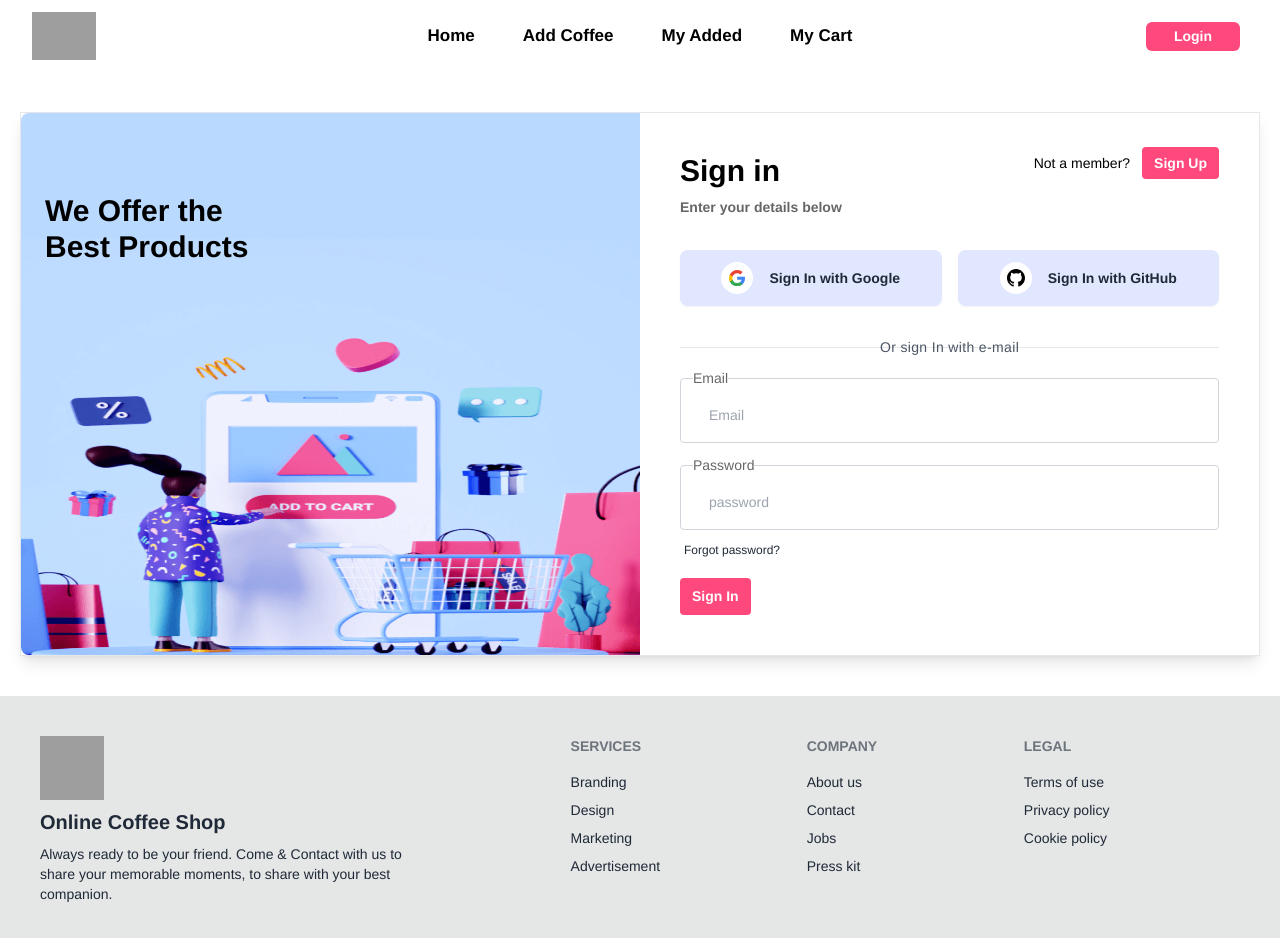
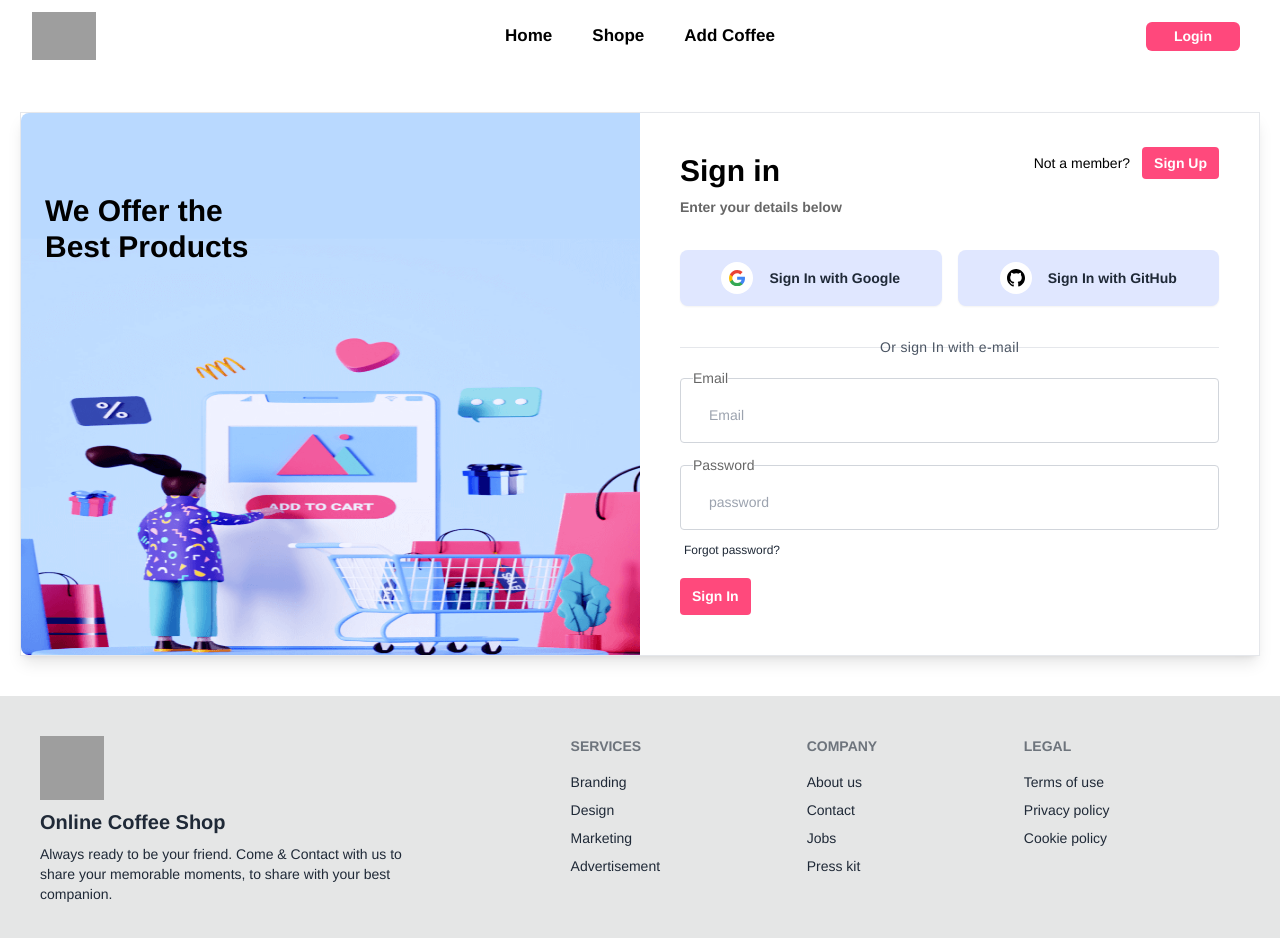
Before and after one commit to rezaulislam54/Coffee-Shop-Client, a React (Vite) app: page /login in a window 1280 px wide. Shown: the top 938 px of the page. Built offline with nearby package versions, Linux system fonts and the light colour scheme; no server answers; grey boxes are pictures that could not be loaded.

Commit message:
shope routes added

```diff
--- a/src/components/Navbar.jsx
+++ b/src/components/Navbar.jsx
@@ -38,6 +38,24 @@ const Navbar = () => {
           <a>Home</a>
         </li>
       </NavLink>
+
+      <NavLink
+        to={"/shope"}
+        className={({ isActive, isPending }) =>
+          isPending ? (
+            <Spinar></Spinar>
+          ) : isActive ? (
+            "text-primary font-semibold md:border-b-2 border-[#FF497C]"
+          ) : (
+            "font-semibold"
+          )
+        }
+      >
+        <li>
+          <a>Shope</a>
+        </li>
+      </NavLink>
+
       <NavLink
         to={"/add-coffe"}
         className={({ isActive, isPending }) =>
@@ -54,6 +72,8 @@ const Navbar = () => {
           <a>Add Coffee</a>
         </li>
       </NavLink>
+      {user && (
+        <>
           <NavLink
             to={"/myadded"}
             className={({ isActive, isPending }) =>
@@ -67,7 +87,7 @@ const Navbar = () => {
             }
           >
             <li>
-          <a>My Added</a>
+              <a>My Product</a>
             </li>
           </NavLink>
           <NavLink
@@ -87,6 +107,8 @@ const Navbar = () => {
             </li>
           </NavLink>
         </>
+      )}
+    </>
   );
   return (
     <div className="navbar bg-base-100 ">
@@ -100,7 +122,7 @@ const Navbar = () => {
         </Link>
       </div>
       <div className="navbar-center hidden lg:flex">
-        <ul className="menu menu-horizontal gap-4 font-medium text-[17px]">
+        <ul className="menu menu-horizontal gap-2 font-medium text-[17px]">
           {navlinks}
         </ul>
       </div>
--- a/src/components/ProductCart.jsx
+++ b/src/components/ProductCart.jsx
@@ -115,7 +115,7 @@ const ProductCart = ({ coffee, delatable, items, setitems }) => {
                 }
                 className="btn join-item btn-accent"
               >
-                Add
+                Cart
               </button>
             )}
           </div>
--- a/src/main.jsx
+++ b/src/main.jsx
@@ -14,6 +14,7 @@ import PrivateRoutes from "./priveteRoutes/PrivateRoutes.jsx";
 import MyAddedCoffee from "./pages/MyAddedCoffee.jsx";
 import { Toaster } from "react-hot-toast";
 import MyCart from "./pages/MyCart.jsx";
+import ShopePage from "./pages/ShopePage.jsx";
 
 const router = createBrowserRouter([
   {
@@ -23,6 +24,16 @@ const router = createBrowserRouter([
       {
         path: "/",
         element: <Hompage></Hompage>,
+        loader: () =>
+          fetch("https://coffee-shop-server-jd3g.onrender.com/coffees"),
+      },
+      {
+        path: "/shope",
+        element: (
+          <PrivateRoutes>
+            <ShopePage></ShopePage>
+          </PrivateRoutes>
+        ),
         loader: () =>
           fetch("https://coffee-shop-server-jd3g.onrender.com/coffees"),
       },
--- a/src/pages/MyCart.jsx
+++ b/src/pages/MyCart.jsx
@@ -1,6 +1,7 @@
 import { useContext, useEffect, useState } from "react";
 import CartProduct from "../components/CartProduct";
 import { AuthContext } from "../provider/AuthContexProvider";
+import { Link } from "react-router-dom";
 
 const MyCart = () => {
   const { user, authquantity } = useContext(AuthContext);
@@ -12,7 +13,7 @@ const MyCart = () => {
       .then((data) => {
         setmyproducts(data);
       });
-  }, [user]);
+  }, [url]);
 
   let totalPrice = 0;
   let totalShipping = 0;
@@ -27,12 +28,13 @@ const MyCart = () => {
     totalShipping = totalShipping + product.shipping;
     quantity = quantity + authquantity;
   }
-  const tax = (totalPrice * 7) / 100;
+  // const tax = (totalPrice * 7) / 100;
 
-  const grandTotal = totalPrice + totalShipping + tax;
+  // const grandTotal = totalPrice + totalShipping + tax;
 
   return (
     <div className="my-10">
+      {myproducts.length ? (
         <div className="grid grid-cols-1 lg:grid-cols-4 border rounded-lg px-3 md:px-0 shadow-lg">
           <div className="col-span-3 md:p-6 ">
             <div className="flex justify-between md:mx-10 pb-3 border-b-2">
@@ -66,7 +68,9 @@ const MyCart = () => {
           </div>
 
           <div className=" p-6 md:border-l-2 rounded-lg">
-          <h1 className="text-2xl font-bold border-b-2 pb-3">Order Summary</h1>
+            <h1 className="text-2xl font-bold border-b-2 pb-3">
+              Order Summary
+            </h1>
             <div className="flex justify-between items-center my-7">
               <h2>
                 <span className="mr-2">{myproducts.length}</span>ITEMS{" "}
@@ -104,6 +108,20 @@ const MyCart = () => {
             </button>
           </div>
         </div>
+      ) : (
+        <div className="">
+          <img
+            className="w-full px-16 h-[350px]"
+            src="https://res.cloudinary.com/dvp64j4a3/image/upload/v1729524973/empty-cart_vblu7j.gif"
+            alt=""
+          />
+          <div className="py-4 text-center font-medium">
+            <Link to={"/"}>
+              <button className="btn">Go back and continue shopping</button>
+            </Link>
+          </div>
+        </div>
+      )}
     </div>
   );
 };
--- /dev/null
+++ b/src/pages/ShopePage.jsx
@@ -0,0 +1,17 @@
+import { useLoaderData } from "react-router-dom";
+import ProductCart from "../components/ProductCart";
+
+const ShopePage = () => {
+  const coffees = useLoaderData();
+  return (
+    <div>
+      <div className="grid grid-cols-1 md:grid-cols-2 gap-5 my-10">
+        {coffees?.map((coffee) => (
+          <ProductCart key={coffee._id} coffee={coffee}></ProductCart>
+        ))}
+      </div>
+    </div>
+  );
+};
+
+export default ShopePage;
```
Lines whose indentation alone changed are shown as unchanged.
